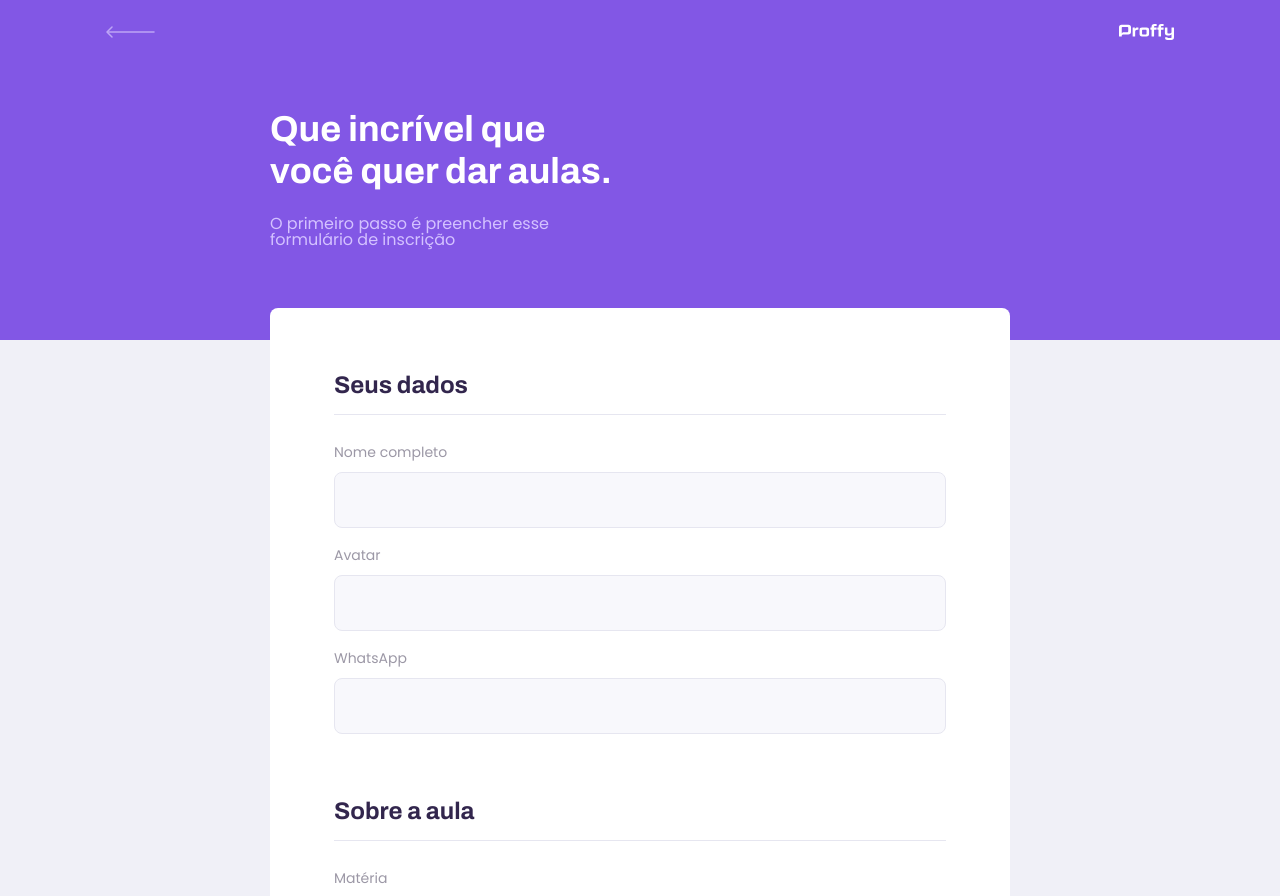
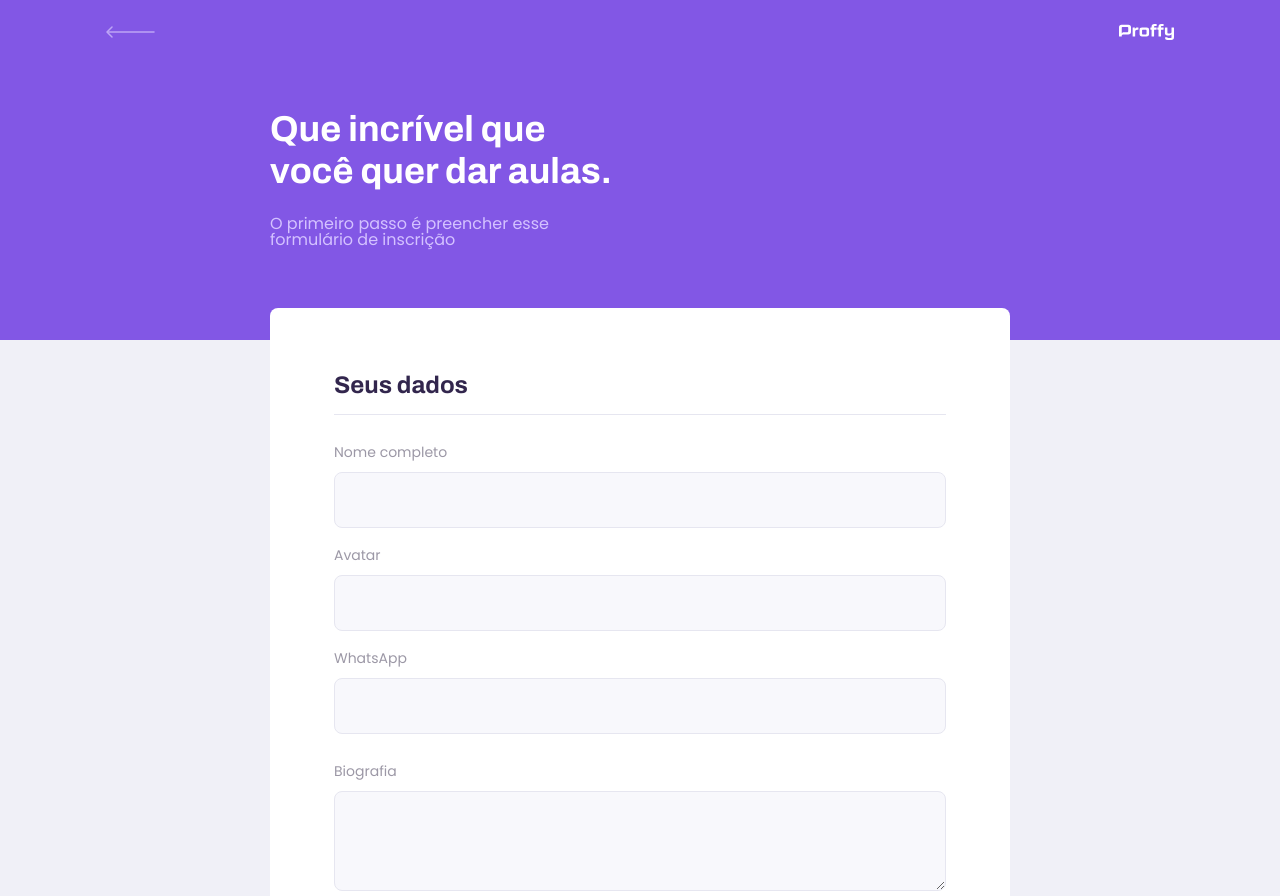
Before and after one commit to mateuspntx/proffy, a React (Create React App) app: page /give-classes in a window 1280 px wide. Shown: the top 896 px of the page. Built offline with nearby package versions, Linux system fonts and the light colour scheme.

Commit message:
feat: Textarea component added

```diff
--- /dev/null
+++ b/src/components/Textarea/index.tsx
@@ -0,0 +1,19 @@
+import React, { TextareaHTMLAttributes } from 'react';
+
+import './styles.css';
+
+interface TextareaProps extends TextareaHTMLAttributes<HTMLTextAreaElement> {
+    name: string;
+    label: string;
+}
+
+const Textarea: React.FC<TextareaProps> = ({ name, label, ...rest }) => {
+    return (
+        <div className="textarea-block">
+            <label htmlFor={name}>{label}</label>
+            <textarea id={name} {...rest}/>
+        </div>
+    );
+}
+
+export default Textarea;
--- /dev/null
+++ b/src/components/Textarea/styles.css
@@ -0,0 +1,37 @@
+.textarea-block {
+    position: relative;
+
+}
+
+.textarea-block + .input-block {
+    margin-top: 1.4rem;
+}
+
+.textarea-block label {
+    font-size: 1.4rem;
+}
+
+.textarea-block textarea {
+    width: 100%;
+    height: 10rem;
+    min-height: 10rem;
+    margin-top: 0.8rem;
+    border-radius: 0.8rem;
+    background: var(--color-input-background);
+    border: 1px solid var(--color-line-in-white);
+    outline: 0;
+    resize: vertical;
+    padding: 1.2rem 1.6rem;
+    font: 1.6rem Archivo;
+}
+
+.textarea-block:focus-within::after {
+    width: calc(100% - 3.2rem);
+    height: 2px;
+    content: '';
+    background: var(--color-primary-light);
+    position: absolute;
+    left: 1.6rem;
+    right: 1.6rem;
+    bottom: 7px;
+}
--- a/src/pages/TeacherForm/index.tsx
+++ b/src/pages/TeacherForm/index.tsx
@@ -1,6 +1,7 @@
 import React from 'react';
 import PageHeader from '../../components/PageHeader';
 import Input from '../../components/Input';
+import Textarea from '../../components/Textarea';
 
 import warningIcon from '../../assets/images/icons/warning.svg';
 
@@ -21,6 +22,7 @@
                     <Input name="name" label="Nome completo" />
                     <Input name="avatar" label="Avatar" />
                     <Input name="whatsapp" label="WhatsApp" />
+                    <Textarea name="bio" label="Biografia" />
                 </fieldset>
 
                 <fieldset>
--- a/src/pages/TeacherForm/styles.css
+++ b/src/pages/TeacherForm/styles.css
@@ -36,6 +36,10 @@
     width: 100%;
     padding-bottom: 1.6rem;
     border-bottom: 1px solid var(--color-line-in-white);
+}
+
+#page-teacher-form main fieldset .input-block + .textarea-block {
+    margin-top: 2.4rem;
 }
 
 #page-teacher-form main label {
```
